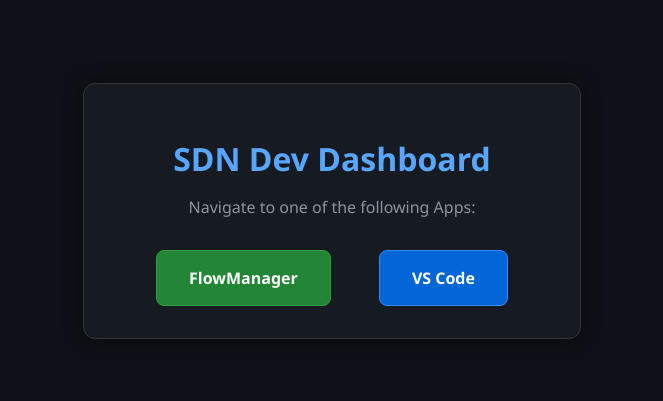
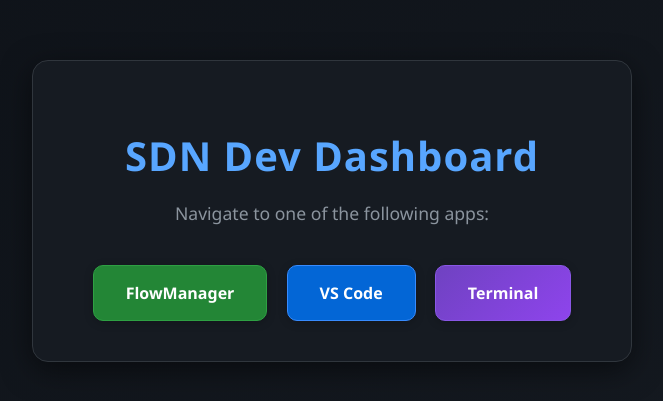
Before and after one commit to ASolidBPlus/sdn-env-scripts, a plain HTML site: page www/index.html in a window 1280 px wide. Shown: the part 189-590 px from the top of the page, without its empty margins (308-971 px from the left). Drawn offline with Linux system fonts and the light colour scheme.

```diff
--- a/www/index.html
+++ b/www/index.html
@@ -4,43 +4,56 @@
   <meta charset="UTF-8" />
   <title>SDN Dev Dashboard</title>
   <style>
+    * {
+      box-sizing: border-box;
+    }
+
     body {
       margin: 0;
-      font-family: "Segoe UI", sans-serif;
-      background: #0d1117;
+      font-family: "Segoe UI", "Roboto", sans-serif;
+      background: linear-gradient(145deg, #0d1117, #161b22);
       color: #c9d1d9;
       display: flex;
-      flex-direction: column;
       align-items: center;
       justify-content: center;
       height: 100vh;
+      padding: 1rem;
     }
 
     .dashboard {
       background: #161b22;
       border: 1px solid #30363d;
-      border-radius: 12px;
-      padding: 2rem 3rem;
-      box-shadow: 0 0 20px rgba(0, 0, 0, 0.4);
+      border-radius: 16px;
+      padding: 2.5rem 3rem;
+      box-shadow: 0 8px 30px rgba(0, 0, 0, 0.5);
       text-align: center;
-      min-width: 400px;
+      width: 100%;
+      max-width: 600px;
+      transition: all 0.3s ease;
+    }
+
+    .dashboard:hover {
+      box-shadow: 0 12px 40px rgba(0, 0, 0, 0.7);
     }
 
     h1 {
-      font-size: 2rem;
-      margin-bottom: 1rem;
+      font-size: 2.5rem;
+      margin-bottom: 0.5rem;
       color: #58a6ff;
+      letter-spacing: 1px;
     }
 
     .desc {
-      font-size: 1rem;
-      margin-bottom: 2rem;
+      font-size: 1.1rem;
+      margin-bottom: 2.5rem;
       color: #8b949e;
     }
 
     .button-container {
       display: flex;
-      justify-content: space-around;
+      flex-wrap: wrap;
+      justify-content: center;
+      gap: 1.2rem;
     }
 
     .button {
@@ -48,14 +61,18 @@
       color: white;
       text-decoration: none;
       padding: 1rem 2rem;
-      border-radius: 8px;
+      border-radius: 10px;
       font-weight: bold;
-      transition: background 0.2s ease;
+      font-size: 1rem;
       border: 1px solid #2ea043;
+      transition: all 0.2s ease;
+      box-shadow: 0 2px 10px rgba(0, 0, 0, 0.2);
     }
 
     .button:hover {
       background: #2ea043;
+      transform: translateY(-2px);
+      box-shadow: 0 4px 14px rgba(0, 0, 0, 0.4);
     }
 
     .vs-code {
@@ -66,15 +83,37 @@
     .vs-code:hover {
       background: #388bfd;
     }
+
+    .terminal {
+      background: linear-gradient(135deg, #6f42c1, #8e44ec);
+      border: 1px solid #8957e5;
+    }
+
+    .terminal:hover {
+      background: linear-gradient(135deg, #8957e5, #a56bff);
+    }
+
+    @media (max-width: 500px) {
+      .button {
+        width: 100%;
+        text-align: center;
+      }
+
+      .button-container {
+        flex-direction: column;
+        gap: 1rem;
+      }
+    }
   </style>
 </head>
 <body>
   <div class="dashboard">
     <h1>SDN Dev Dashboard</h1>
-    <p class="desc">Navigate to one of the following Apps:</p>
+    <p class="desc">Navigate to one of the following apps:</p>
     <div class="button-container">
       <a href="/flowmanager/" class="button">FlowManager</a>
       <a href="/code/" class="button vs-code">VS Code</a>
+      <a href="/terminal/" class="button terminal">Terminal</a>
     </div>
   </div>
 </body>
```
Also changed, not shown: 1 other file.
